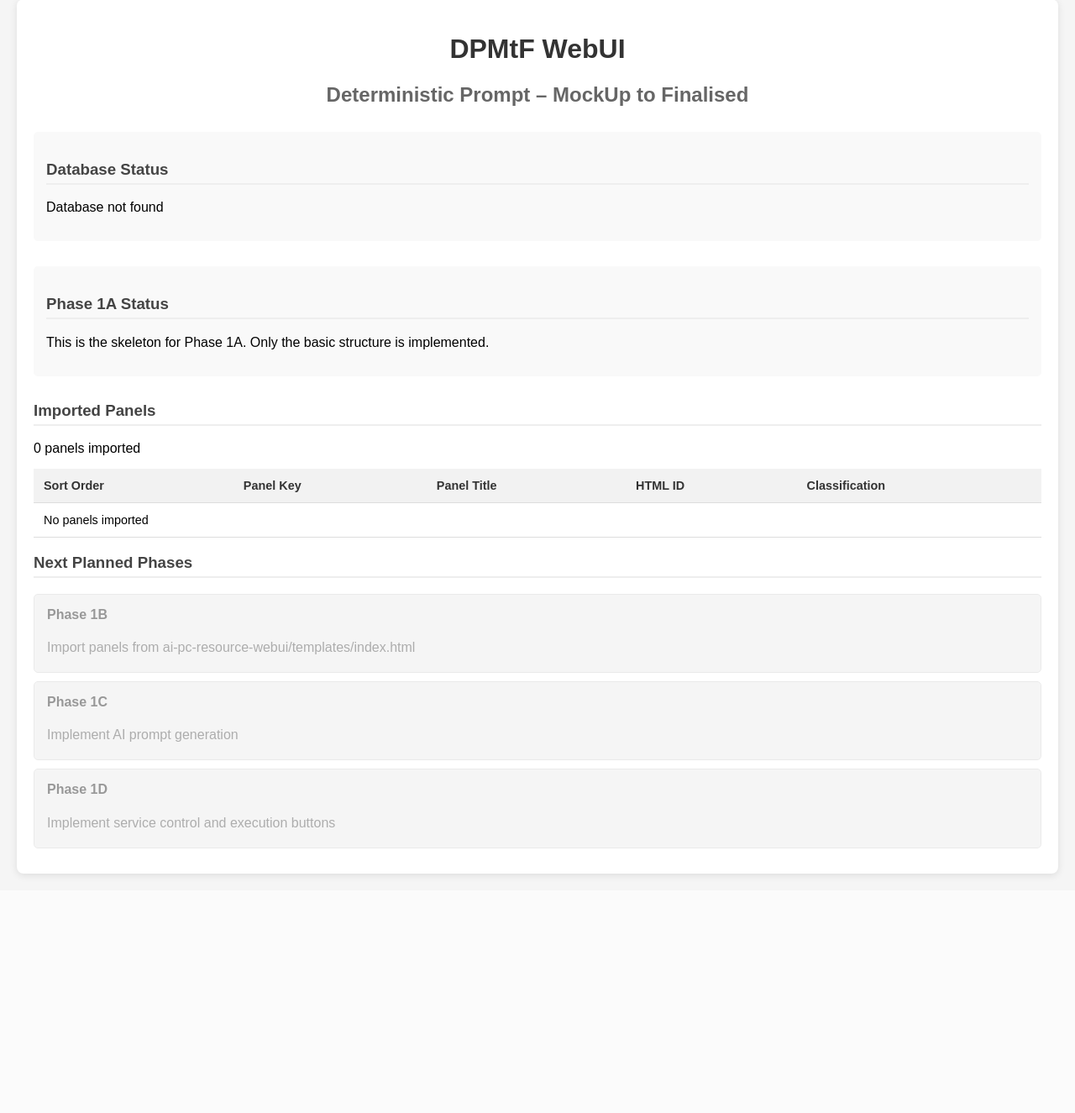
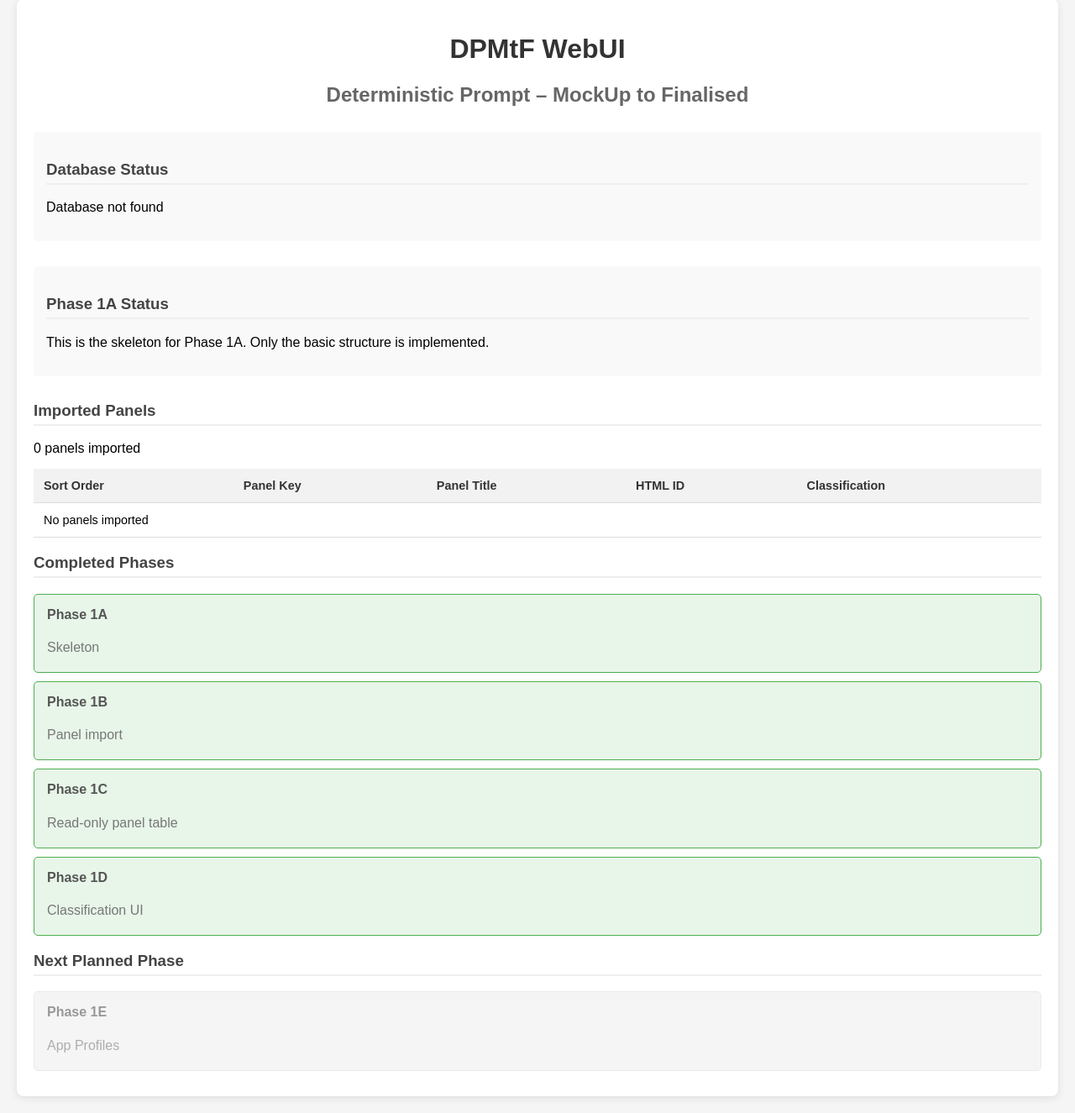
Before and after one commit to svend-blip/DPMtF-WebUI, a FastAPI app: page / in a window 1280 px wide. Shown: the part 21-1346 px from the top of the page at 84% size. Before the commit the page ends 1066 px from the top, so only its background shows below. Run offline with FastAPI, Linux system fonts and the light colour scheme; data that the repository does not hold is empty.

Commit message:
Import missing System Resources panel and update phase status

```diff
--- a/static/style.css
+++ b/static/style.css
@@ -49,6 +49,11 @@ h3 {
 .phase-card.disabled {
     opacity: 0.6;
     pointer-events: none;
+}
+
+.phase-card.completed {
+    background-color: #e8f5e9;
+    border: 1px solid #4caf50;
 }
 
 .phase-card h4 {
--- a/templates/index.html
+++ b/templates/index.html
@@ -44,18 +44,27 @@
         </div>
 
         <div class="planned-phases">
-            <h3>Next Planned Phases</h3>
+            <h3>Completed Phases</h3>
+            <div class="phase-card completed">
+                <h4>Phase 1A</h4>
+                <p>Skeleton</p>
+            </div>
+            <div class="phase-card completed">
+                <h4>Phase 1B</h4>
+                <p>Panel import</p>
+            </div>
+            <div class="phase-card completed">
+                <h4>Phase 1C</h4>
+                <p>Read-only panel table</p>
+            </div>
+            <div class="phase-card completed">
+                <h4>Phase 1D</h4>
+                <p>Classification UI</p>
+            </div>
+            <h3>Next Planned Phase</h3>
             <div class="phase-card disabled">
-                <h4>Phase 1B</h4>
-                <p>Import panels from ai-pc-resource-webui/templates/index.html</p>
-            </div>
-            <div class="phase-card disabled">
-                <h4>Phase 1C</h4>
-                <p>Implement AI prompt generation</p>
-            </div>
-            <div class="phase-card disabled">
-                <h4>Phase 1D</h4>
-                <p>Implement service control and execution buttons</p>
+                <h4>Phase 1E</h4>
+                <p>App Profiles</p>
             </div>
         </div>
     </div>
```
Also changed, not shown: scripts/import_reference_panels.py (+13 -1 lines).
